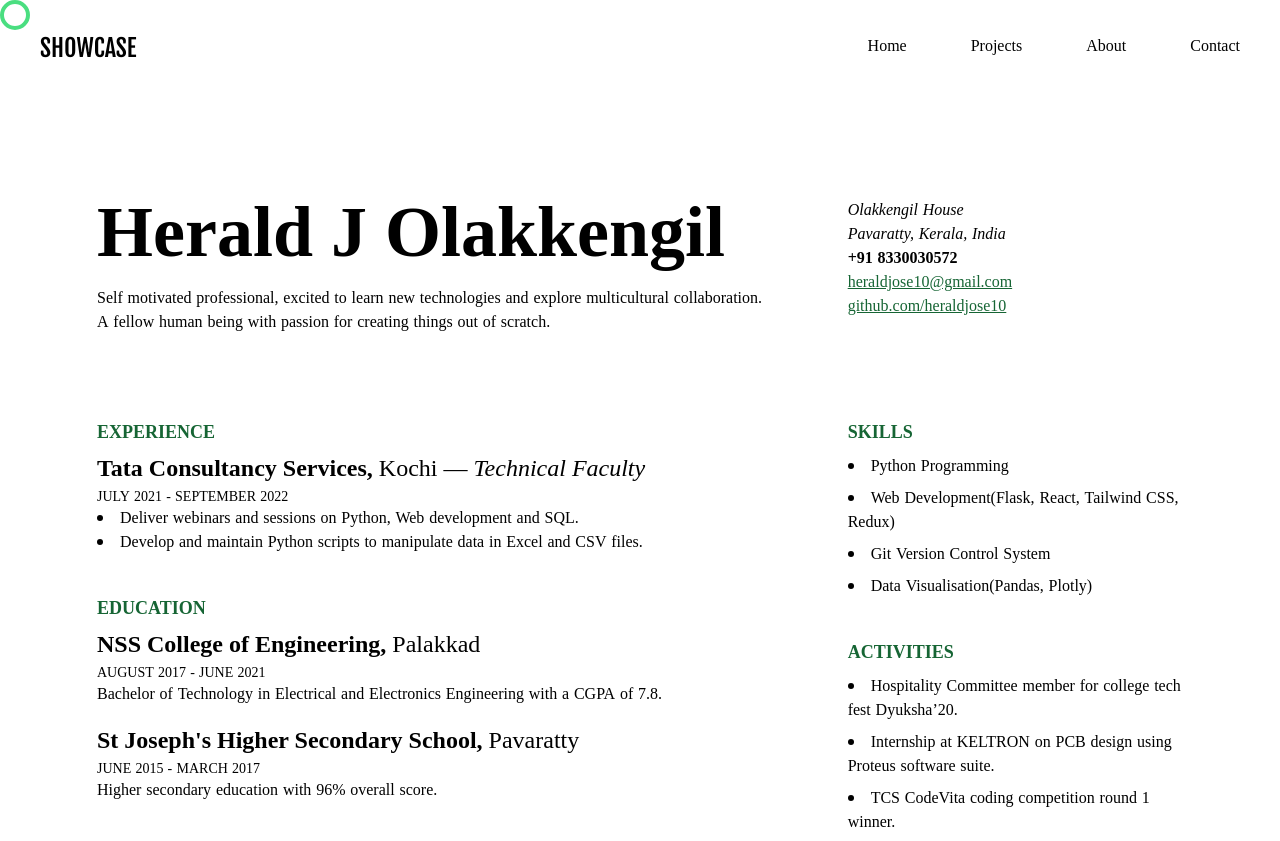
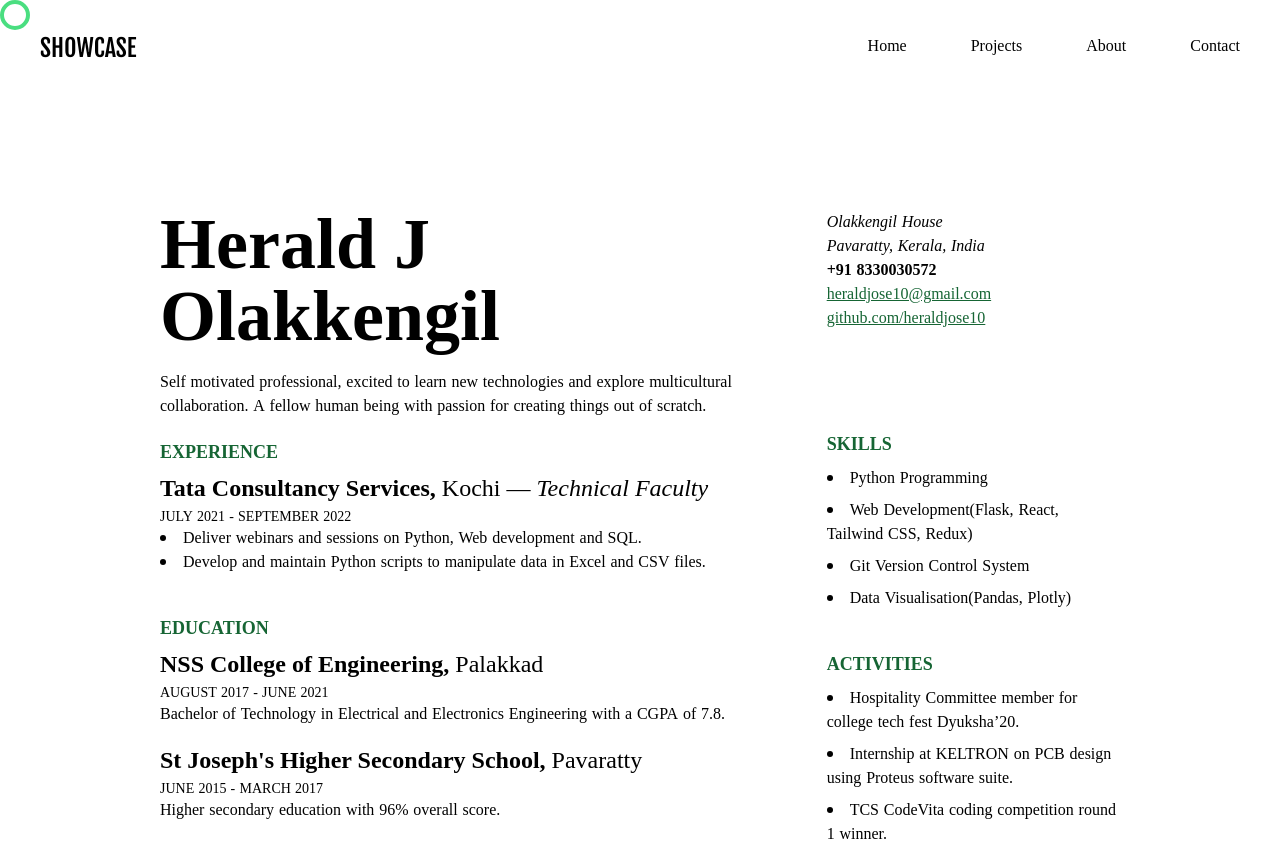
Before and after one commit to heraldjose10/showcase, a Next.js app in the folder showcase_next/: page /resume in a window 1280 px wide. Shown: the top 841 px of the page. Built offline with nearby package versions, Linux system fonts and the light colour scheme; a web font is replaced by a local one.

Commit message:
fix layout issues

```diff
--- a/showcase_next/components/Layout.tsx
+++ b/showcase_next/components/Layout.tsx
@@ -117,7 +117,7 @@ const Layout = ({ children, title = 'Herald\'s Showcase' }: Props) => {
         </nav>
         {/* https://codesandbox.io/s/simple-framer-motion-animation-with-styled-components-with-children-8nryz?from-embed=&file=/src/components/List/styles.ts */}
         <motion.ul
-          className={`font-Noto absolute opacity-0 z-0 top-0 left-0 flex-col items-center justify-center h-screen w-[100vw] bg-black text-white text-3xl gap-10 flex lg:hidden`}
+          className={`font-Noto absolute opacity-0 z-0 top-0 left-0 flex-col items-center justify-center h-screen w-screen bg-black text-white text-3xl gap-10 flex lg:hidden`}
           animate={menuOpen ? 'visible' : 'hidden'}
           variants={listVariants}
         >
@@ -142,8 +142,8 @@ const Layout = ({ children, title = 'Herald\'s Showcase' }: Props) => {
       </div>
 
       {/* footer */}
-      <footer className='pr-5 pl-10 flex justify-end py-8 relative min-h-[152px] font-Noto'>
-        <div className='md:flex hover:cursor-pointer p-8 pr-0 sm:pr-8 md:hover:-translate-y-8 md:hover:pt-0 transition group'>
+      <footer className='pr-5 pl-10 flex justify-end py-8 relative min-h-[152px] font-Noto hover:mt-8 pointer-events-none'>
+        <div className='md:flex hover:cursor-pointer p-8 pr-0 sm:pr-8 md:hover:-translate-y-8 md:hover:pt-0 transition group pointer-events-auto'>
           <span className='hidden md:flex'>Follow me</span>
           <ul className='md:hidden flex gap-4 font-semibold md:group-hover:flex md:group-hover:opacity-100 md:absolute md:right-8 md:top-10'>
             <li>
--- a/showcase_next/pages/resume.tsx
+++ b/showcase_next/pages/resume.tsx
@@ -15,7 +15,7 @@ const Resume = () => {
                 initial={{ opacity: 0, y: '200px' }}
                 animate={{ opacity: 1, y: '0px' }}
                 exit={{ opacity: 0, y: '200px' }}
-                className='flex flex-col md:flex-row gap-10 md:gap-20 w-[1150px] grow-0 mx-auto mt-[100px] px-8'
+                className='flex flex-col md:flex-row gap-10 md:gap-20 max-w-5xl grow-0 mx-auto mt-28 px-8'
             >
                 {/* left */}
                 <div className='basis-4/6'>
```
